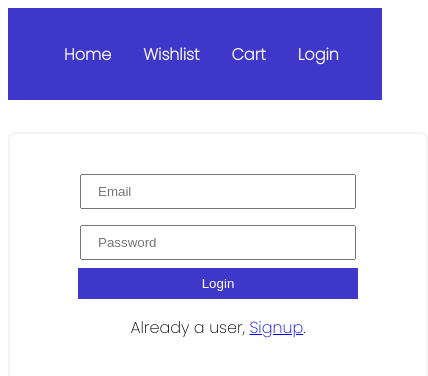
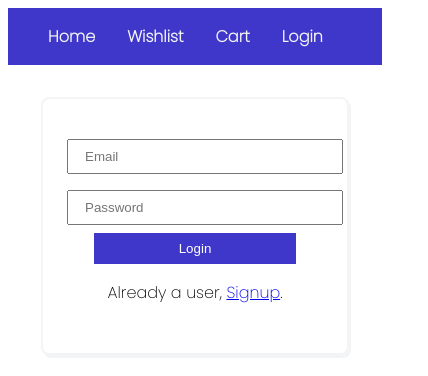
Before and after one commit to priyanshu769/agate-2.0, a React (Create React App) app: page /login in a window 390 px wide. Shown: the top 376 px of the page, 428 px wide, since content can reach past the window. Built offline with nearby package versions, Linux system fonts and the light colour scheme.

Commit message:
Style: Few Style Fixes

```diff
--- a/src/App.css
+++ b/src/App.css
@@ -11,15 +11,16 @@
 
 .App {
   font-family: 'Poppins', sans-serif;
-  margin: 0;
-  padding: 0;
 }
 
 .navbar {
   width: 100%;
-  padding: 0.1rem 0;
   margin: 0;
   background-color: var(--primary-color);
+}
+
+.navBullets {
+  margin: 0 -1rem;
 }
 
 .navBullet {
--- a/src/App.js
+++ b/src/App.js
@@ -26,7 +26,7 @@ function App() {
   return (
     <div className="App">
       <nav className="navbar">
-        <ul>
+        <ul className='navBullets'>
           <li className="navBullet">
             <Link className="navLink" activeclassname="selectedNavPill" to="/">
               Home
--- a/src/Components/ProductCard/ProductCard.css
+++ b/src/Components/ProductCard/ProductCard.css
@@ -5,11 +5,16 @@
 
 .productImg {
     max-width: 100%;
+    max-height: 10rem;
 }
 
 .productName {
     font-size: 100;
-    font-weight: bold;
+    font-weight: 600;
+}
+
+.productPrice {
+    font-weight: 600;
 }
 
 .cardBtnContainer {
@@ -28,6 +33,7 @@
 
 .addToCartBtn:disabled {
     cursor: not-allowed;
+    color: var(--off-grey);
     background-color: var(--dark-grey);
 }
 
@@ -40,7 +46,11 @@
 
 @media only screen and (max-width: 480px) {
     .productCard {
-        width: 10rem;
+        width: 9rem;
+    }
+
+    .productImg {
+        max-height: 7rem;
     }
 
     .productName {
--- a/src/Pages/LoginSignup/LoginSignup.css
+++ b/src/Pages/LoginSignup/LoginSignup.css
@@ -23,3 +23,9 @@
     border: none;
     background-color: var(--primary-color);
 }
+
+@media only screen and (max-width: 480px) {
+    .loginSignupBox {
+        width: 18rem;
+    }
+}
```
